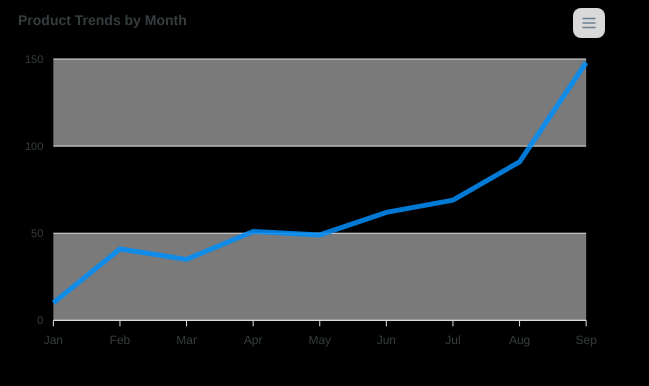
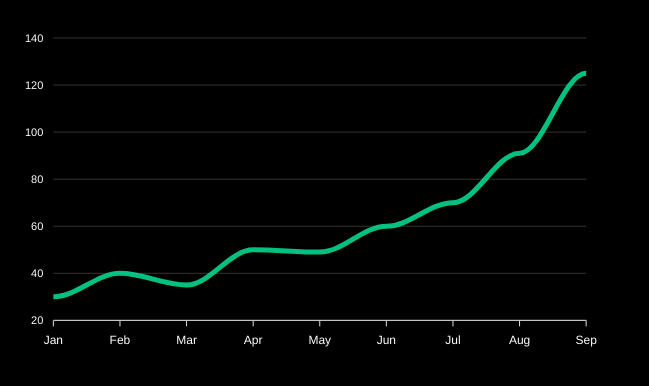
Before and after one commit to Marcobrait/TESTE, a plain HTML site: page testegrafico/index.html in a window 1280 px wide. Shown: the whole page, without its empty margins (0-649 px from the left). Drawn offline with nearby package versions, Linux system fonts and the light colour scheme.

Commit message:
Update index.html

```diff
--- a/testegrafico/index.html
+++ b/testegrafico/index.html
@@ -13,35 +13,45 @@
 </html>
 <script>
         var options = {
+            chart: {
+                type: 'line',
+                height: 350,
+                background: 'black',
+                toolbar: {
+                    show: false
+                }
+            },
             series: [{
-            name: "Desktops",
-            data: [10, 41, 35, 51, 49, 62, 69, 91, 148]
+                name: 'Vendas',
+                data: [30, 40, 35, 50, 49, 60, 70, 91, 125]
             }],
-          chart: {
-          height: 350,
-          type: 'line',
-          zoom: {
-            enabled: false
+            xaxis: {
+                categories: ['Jan', 'Feb', 'Mar', 'Apr', 'May', 'Jun', 'Jul', 'Aug', 'Sep'],
+                labels: {
+                    style: {
+                        colors: '#fff'
                     }
+                }
+            },
+            yaxis: {
+                labels: {
+                    style: {
+                        colors: '#fff'
+                    }
+                }
+            },
+            stroke: {
+                curve: 'smooth',
+                colors: ['#00E396']
+            },
+            grid: {
+                borderColor: '#333'
+            },
+            tooltip: {
+                theme: 'dark'
             },
             dataLabels: {
                 enabled: false
-        },
-        stroke: {
-          curve: 'straight'
-        },
-        title: {
-          text: 'Product Trends by Month',
-          align: 'left'
-        },
-        grid: {
-          row: {
-            colors: ['#f3f3f3', 'transparent'], // takes an array which will be repeated on columns
-            opacity: 0.5
-          },
-        },
-        xaxis: {
-          categories: ['Jan', 'Feb', 'Mar', 'Apr', 'May', 'Jun', 'Jul', 'Aug', 'Sep'],
             }
         };
 
```
Lines whose indentation alone changed are shown as unchanged.
